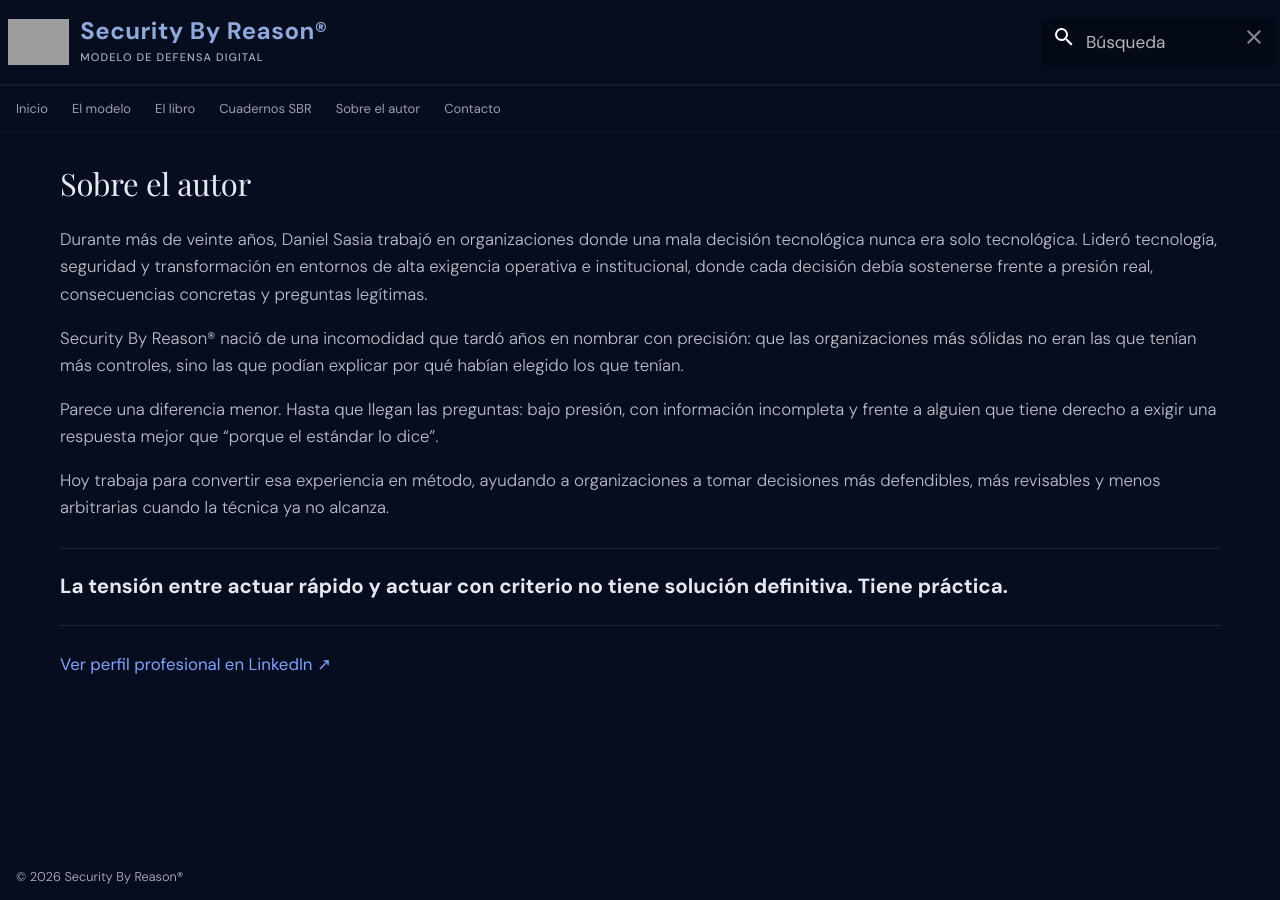
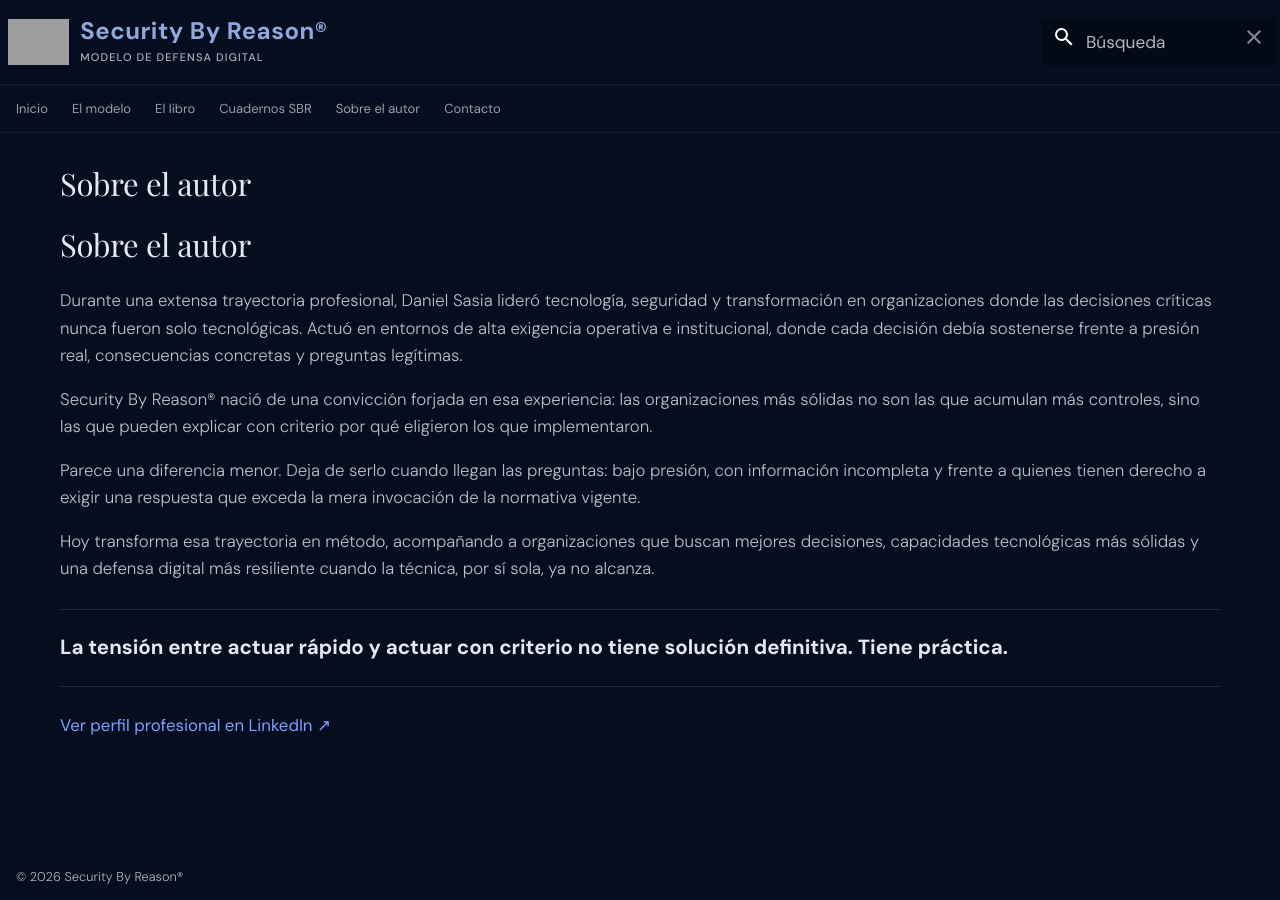
Before and after one commit to danielsasia/sbr-site, an MkDocs documentation site: the page built from docs/autor.md, in a window 1280 px wide. Built offline with MkDocs 1.6.1 and Material for MkDocs 9.7.7, drawn with Linux system fonts in a browser that asks for light colours; some web fonts are replaced; grey boxes are pictures that could not be loaded.

Commit message:
Update autor.md

```diff
--- a/docs/autor.md
+++ b/docs/autor.md
@@ -6,13 +6,15 @@ hide:
 
 # Sobre el autor
 
-Durante más de veinte años, Daniel Sasia trabajó en organizaciones donde una mala decisión tecnológica nunca era solo tecnológica. Lideró tecnología, seguridad y transformación en entornos de alta exigencia operativa e institucional, donde cada decisión debía sostenerse frente a presión real, consecuencias concretas y preguntas legítimas.
+# Sobre el autor
 
-Security By Reason® nació de una incomodidad que tardó años en nombrar con precisión: que las organizaciones más sólidas no eran las que tenían más controles, sino las que podían explicar por qué habían elegido los que tenían.
+Durante una extensa trayectoria profesional, Daniel Sasia lideró tecnología, seguridad y transformación en organizaciones donde las decisiones críticas nunca fueron solo tecnológicas. Actuó en entornos de alta exigencia operativa e institucional, donde cada decisión debía sostenerse frente a presión real, consecuencias concretas y preguntas legítimas.
 
-Parece una diferencia menor. Hasta que llegan las preguntas: bajo presión, con información incompleta y frente a alguien que tiene derecho a exigir una respuesta mejor que “porque el estándar lo dice”.
+Security By Reason® nació de una convicción forjada en esa experiencia: las organizaciones más sólidas no son las que acumulan más controles, sino las que pueden explicar con criterio por qué eligieron los que implementaron.
 
-Hoy trabaja para convertir esa experiencia en método, ayudando a organizaciones a tomar decisiones más defendibles, más revisables y menos arbitrarias cuando la técnica ya no alcanza.
+Parece una diferencia menor. Deja de serlo cuando llegan las preguntas: bajo presión, con información incompleta y frente a quienes tienen derecho a exigir una respuesta que exceda la mera invocación de la normativa vigente.
+
+Hoy transforma esa trayectoria en método, acompañando a organizaciones que buscan mejores decisiones, capacidades tecnológicas más sólidas y una defensa digital más resiliente cuando la técnica, por sí sola, ya no alcanza.
 
 ---
 
```
